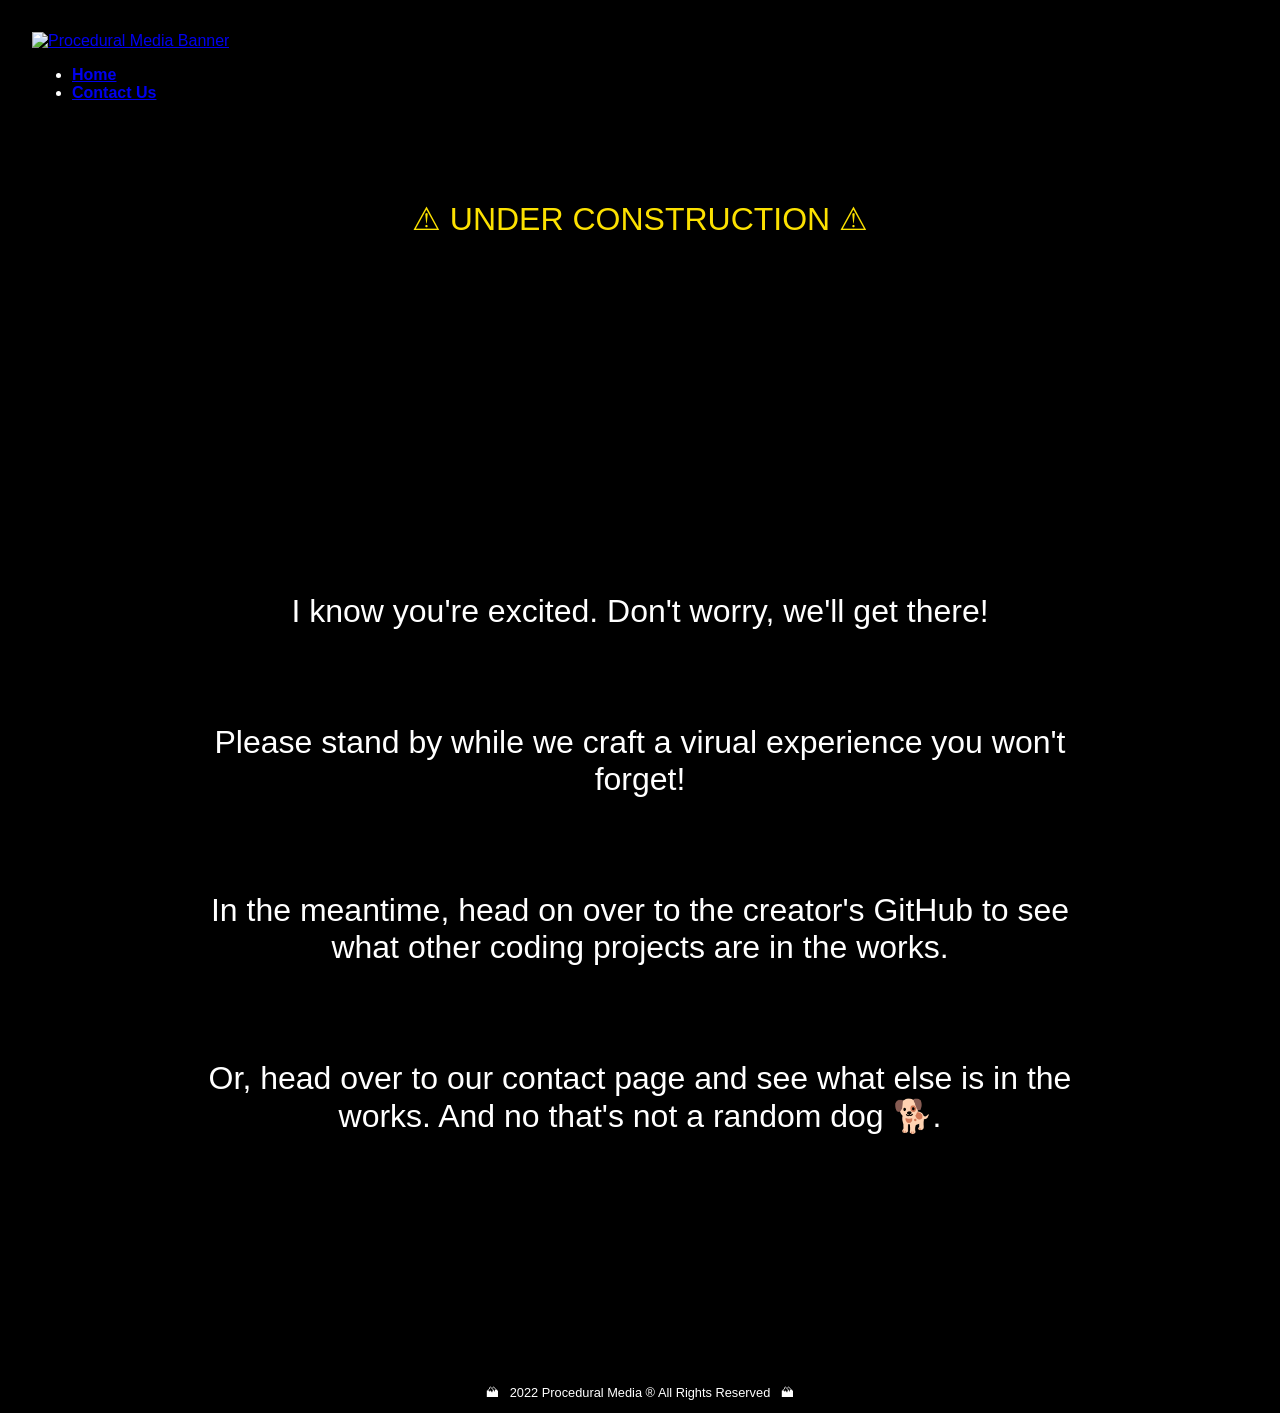
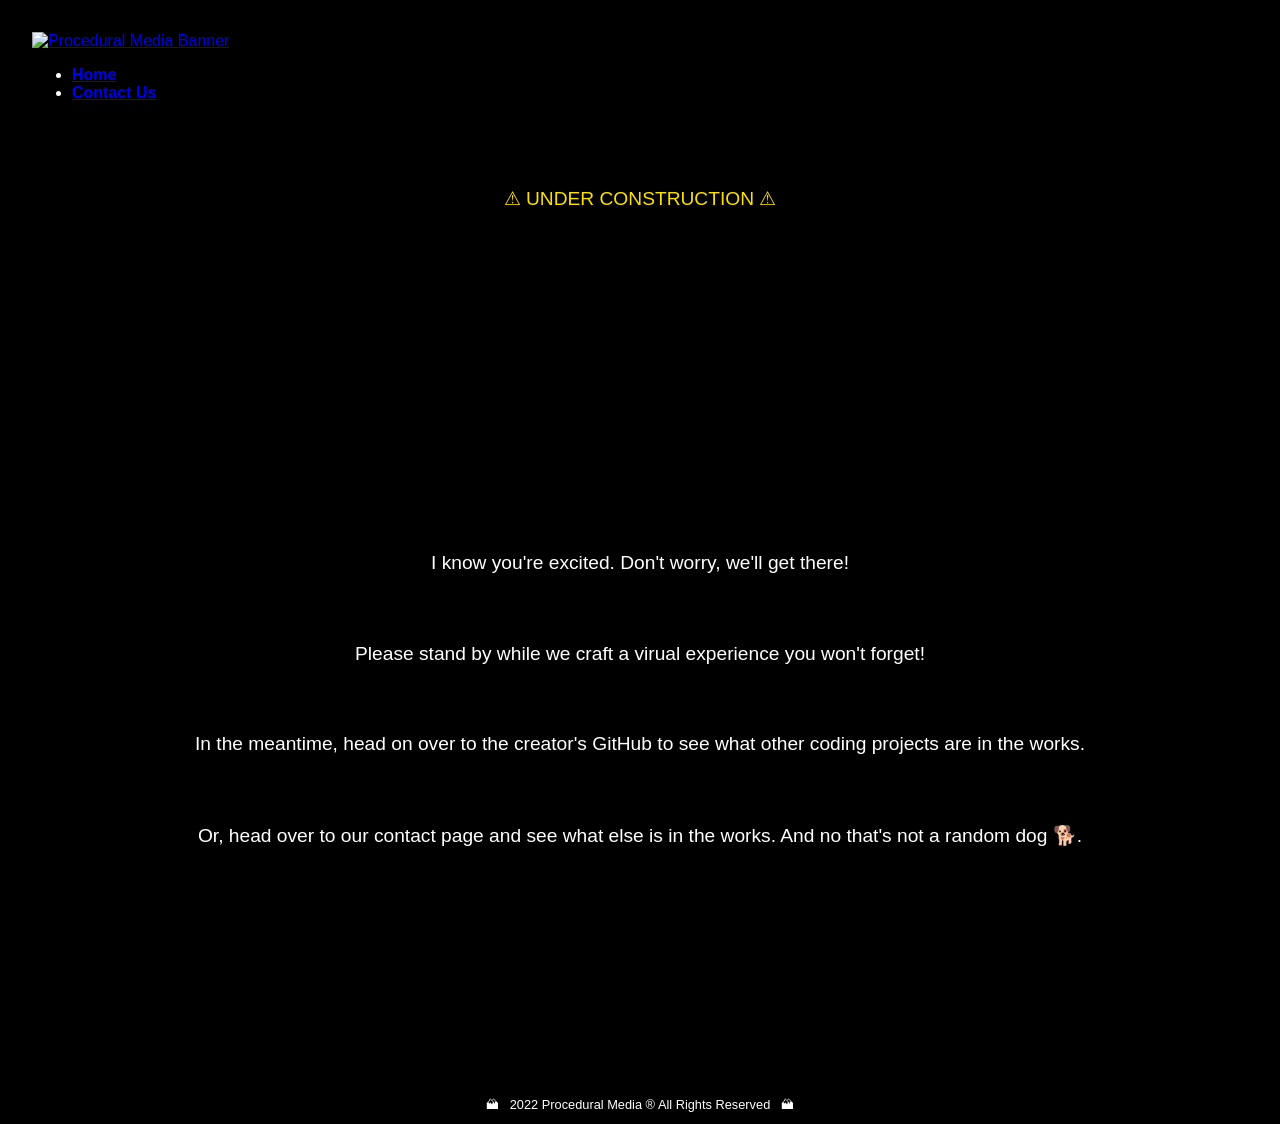

PMv2.0.3

--- a/pages/home/[user]/pm_base.css
+++ b/pages/home/[user]/pm_base.css
@@ -121,6 +121,7 @@ footer {
 /*Mobile Nav*/
 @media screen and (max-width: 1024px) {
 	.menu-container {
+		overflow-x: hide;
 		margin-top: -60px;
 		position: inherit;
 		flex-direction: column;
@@ -154,8 +155,11 @@ footer {
 		max-width: 50px;
 		margin-top: -10px;
 	}
+	.gif {
+		max-width: 250px;
+	}
 	.wip > p { 
-		font-size: 5vw;
+		font-size: 3vw;
 		padding: 0 5vw 0 5vw;
 	}
 	
@@ -175,7 +179,7 @@ footer {
 		max-width: 300px;
 	}
 	.wip > p { 
-		font-size: 4vw; 
+		font-size: 3vw; 
 	}
 	footer {
 		font-size: 25px;
@@ -185,6 +189,7 @@ footer {
 /*Desktop Nav*/
 @media only screen and (min-width: 1024px) {
 	.menu-container {
+		margin-top: 55px;
     	width: 100%;
     }
 
@@ -223,9 +228,9 @@ footer {
 		display: block;
 		float: left;
 		margin-top: -10px;
-		margin-left: -25px;
+		margin-left: -5px;
 		max-height: 80px;
-		max-width: 500px;
+		max-width: 300px;
 	}
 	.style-logo2 {
 		display: none;
@@ -244,6 +249,6 @@ footer {
 	}
 	.wip > p { 
 		padding: 0 15vw 0 15vw;
-		font-size: 2.5vw; 
+		font-size: 1.5vw; 
 	}
 }
